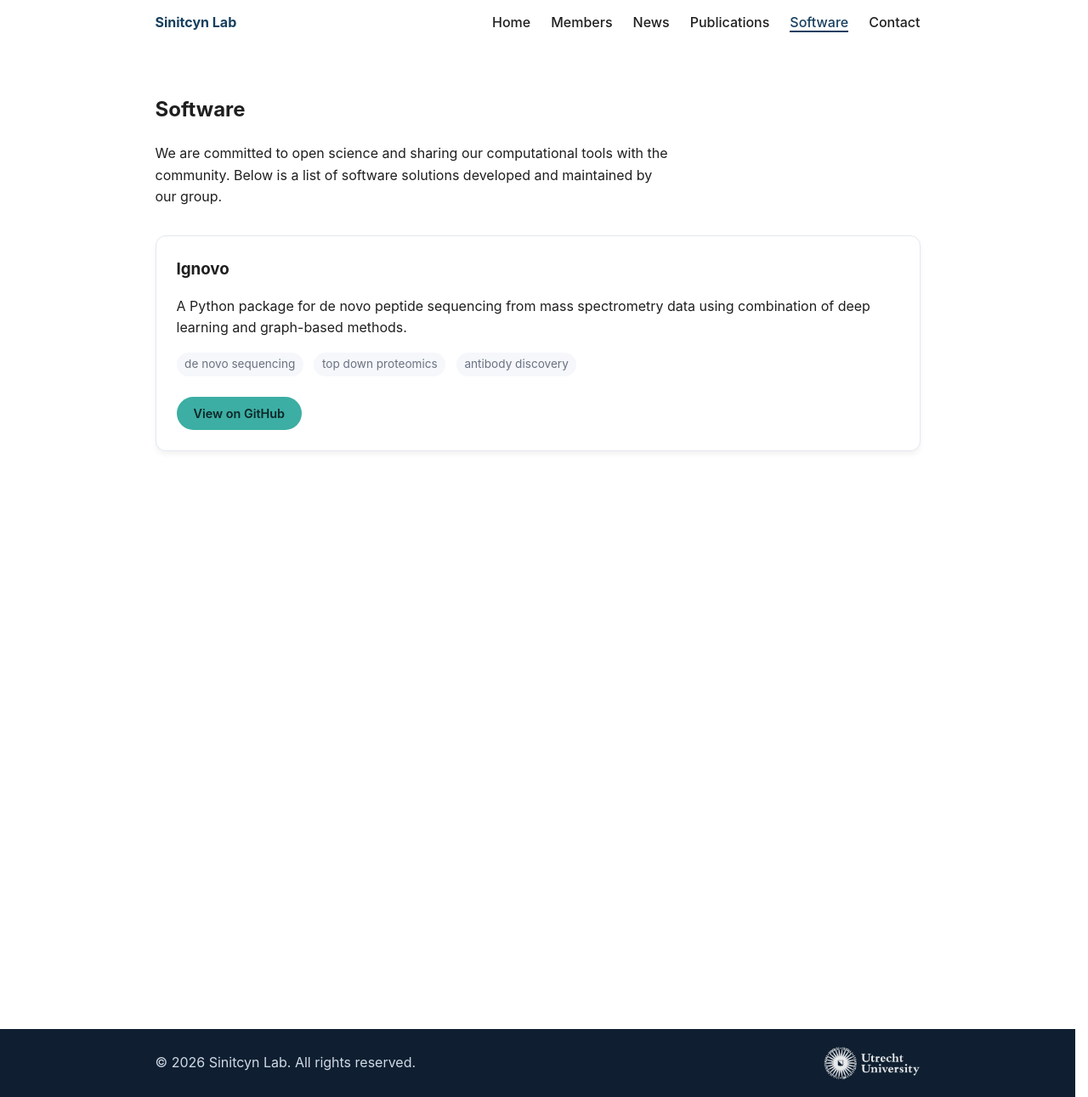
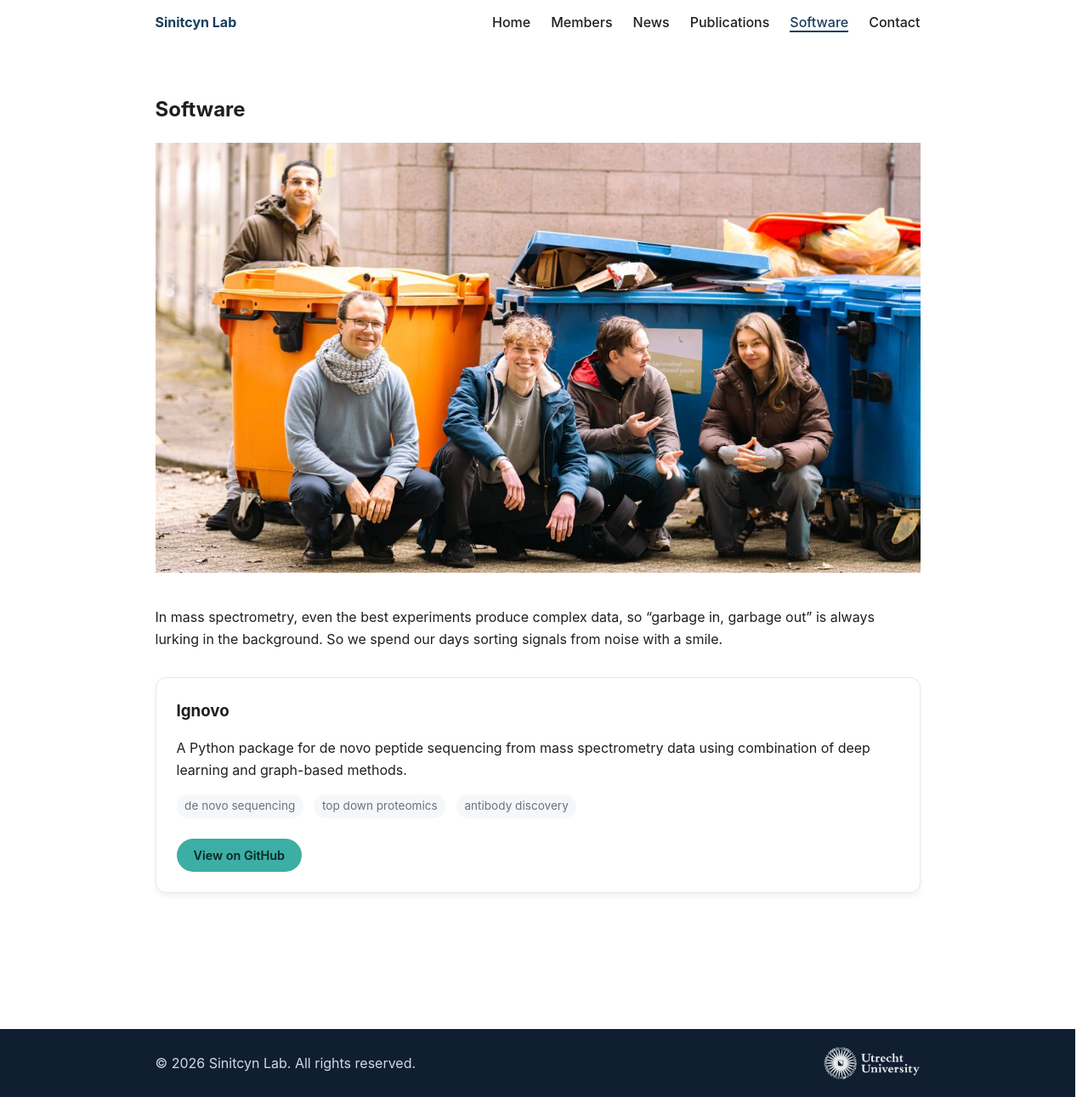
Before and after one commit to SinitcynLab/Sinitcynlab.github.io, a Jekyll site: the page built from software/index.md, in a window 1280 px wide and 1291 px high. Shown: the whole window at 85% size. Built offline with Jekyll 4.4.1, drawn with Linux system fonts in a browser that asks for light colours.

Commit message:
Adding software picture and fixing small bugs

```diff
--- a/_layouts/home.html
+++ b/_layouts/home.html
@@ -52,7 +52,7 @@ layout: default
     <div class="highlight">
       <h2>Community & Collaboration</h2>
       <p>We are dedicated to building a computational biology community at <a
-          href="https://www.utrechtsciencepark.nl/en">Utrecht Science Park</a>that connects project ideas,
+          href="https://www.utrechtsciencepark.nl/en">Utrecht Science Park</a> that connects project ideas,
         students, and partners from academia and industry. We currently partner with clinicians, instrument vendors,
         and computer scientists to bridge distinct fields.</p>
       <p style="margin-top: 1rem;">Interested in pushing the boundaries of proteomics with us? <a
--- a/assets/css/main.css
+++ b/assets/css/main.css
@@ -218,7 +218,7 @@ img {
 }
 
 .page-content>p {
-  max-width: 60ch;
+  max-width: 100%;
 }
 
 .page-content>p:has(> img) {
--- a/software/index.md
+++ b/software/index.md
@@ -4,7 +4,10 @@ title: Software
 permalink: /software/
 ---
 
-We are committed to open science and sharing our computational tools with the community. Below is a list of software solutions developed and maintained by our group.
+![Sinitcyn Lab Software Photo]({{ '/assets/images/photo/software.jpg' | relative_url }})
+{: style="width: 100%; height: auto; border-radius: 8px; margin-bottom: 2rem;" }
+
+In mass spectrometry, even the best experiments produce complex data, so "garbage in, garbage out" is always lurking in the background. So we spend our days sorting signals from noise with a smile.
 
 <div class="software-list" style="margin-top: 2rem;">
 {% for tool in site.data.software %}
```
Also changed, not shown: assets/images/photo/software.jpg (added).
